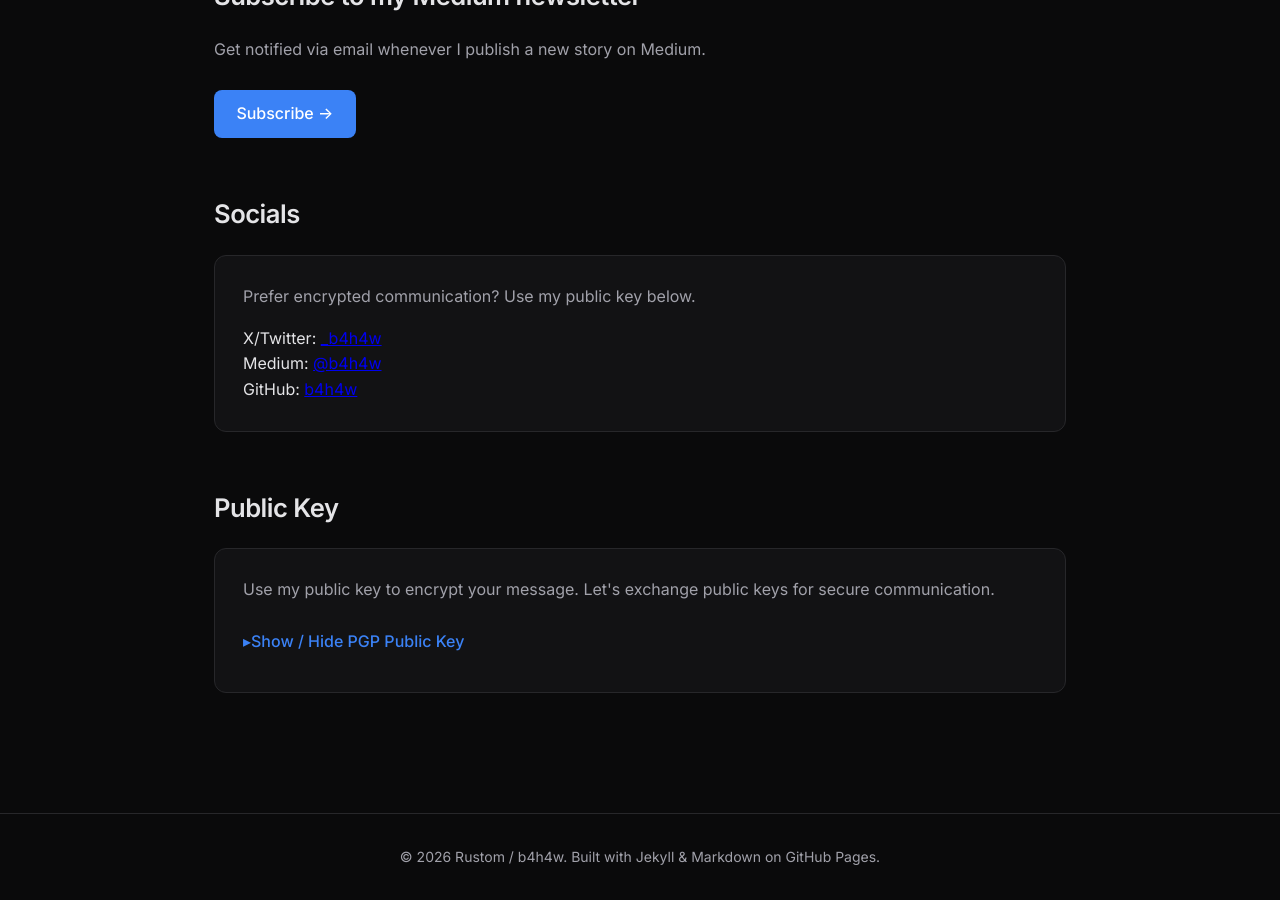
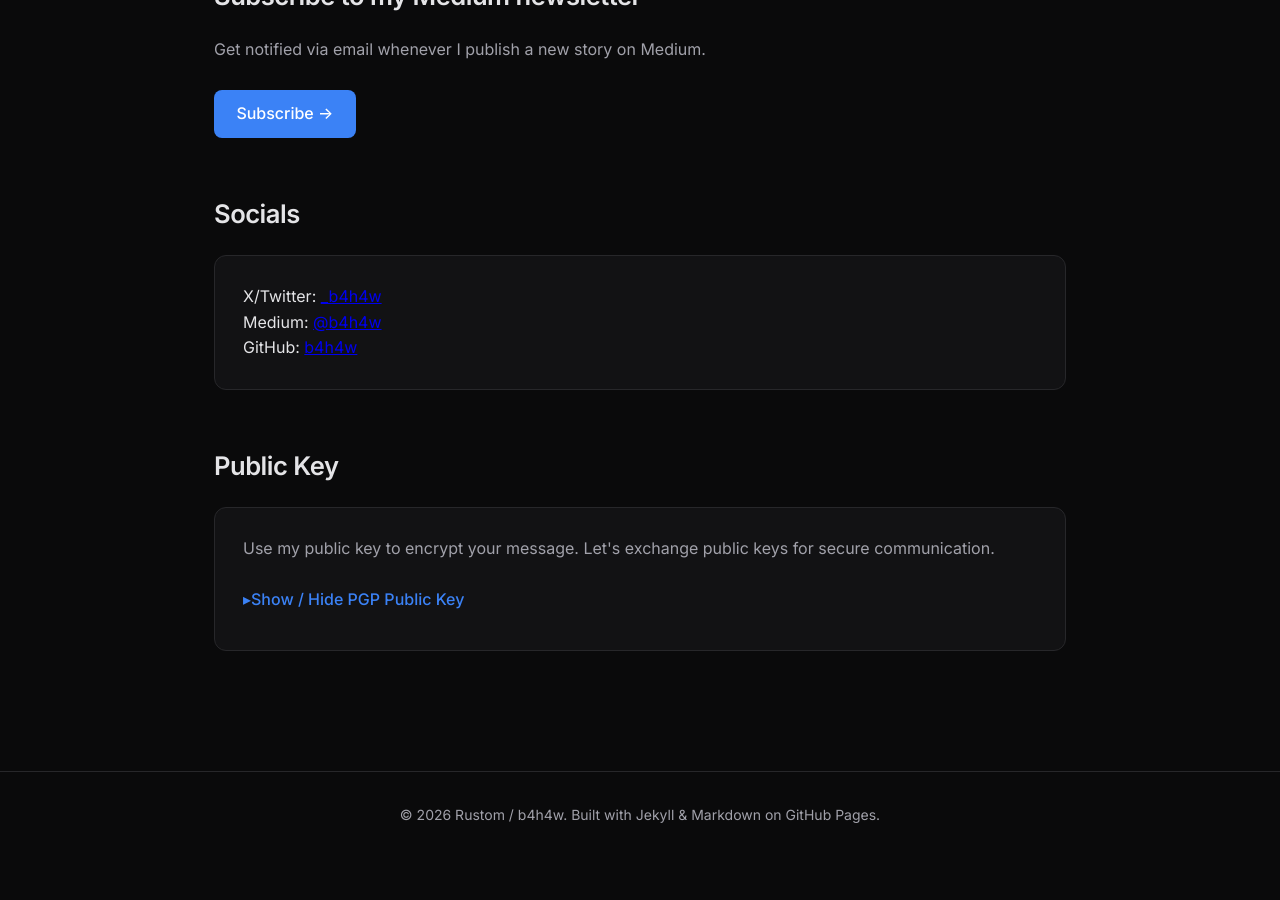
Before and after one commit to b4h4w/b4h4w.github.io, a Jekyll site: the page built from index.md, in a window 1280 px wide and 900 px high, scrolled down 2138 px. Built offline with Jekyll 4.4.1, drawn with Linux system fonts in a browser that asks for light colours; after the commit the page ends 2997 px from its top, so only the background shows below that.

Commit message:
removing pkey text in 'Socials' section

```diff
--- a/index.md
+++ b/index.md
@@ -74,9 +74,6 @@ description: Personal site of Rustom – OSINT, CTI, digital investigations and
 <section>
   <h2>Socials</h2>
   <div class="contact-box">
-    <p style="color: var(--text-muted); margin-bottom: 1rem;">
-      Prefer encrypted communication? Use my public key below.
-    </p>
     <!-- You can later add a simple form or just keep links -->
     <p>
       X/Twitter: <a href="https://x.com/_b4h4w">_b4h4w</a><br>
```
